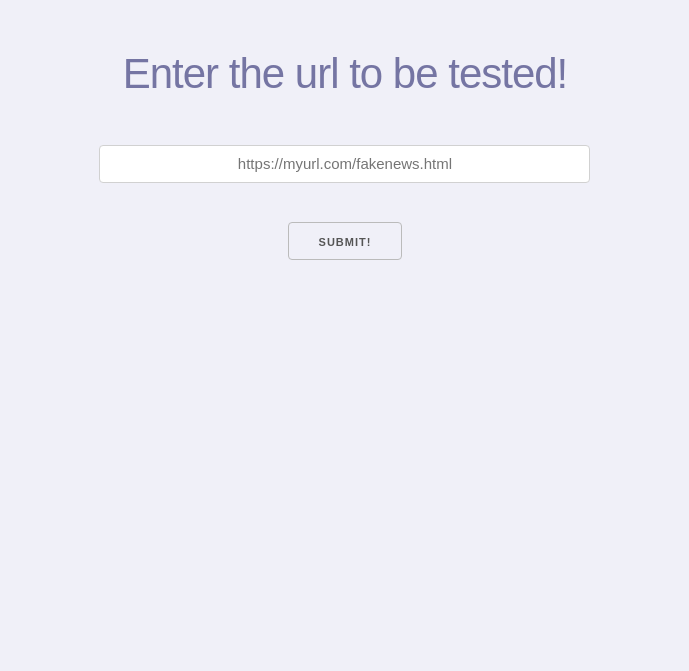
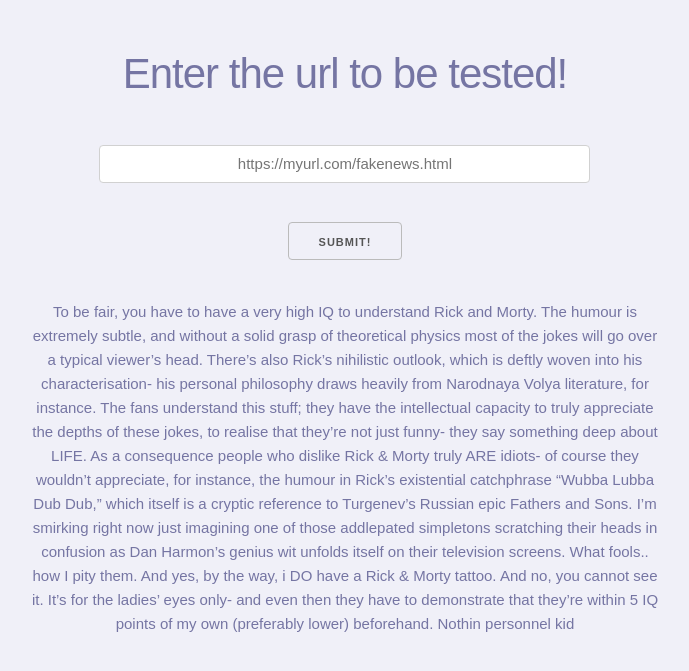
Before and after one commit to himmelmaus/fakeNewsDetector, a Flask app: page / in a window 1280 px wide. Shown: the top 671 px of the page, without its empty margins (295-984 px from the left). Run offline with Flask 2, Linux system fonts and the light colour scheme.

Commit message:
commiting before attempting to add flask

```diff
--- a/app/static/main.css
+++ b/app/static/main.css
@@ -21,6 +21,10 @@
 .button{
     width:30%;
     margin-left:40%;
+    text-align: center;
+}
+.button:hover{
+    background-color: #FFF;
 }
 .six.columns{
     height: 300px;
--- a/app/templates/index.html
+++ b/app/templates/index.html
@@ -13,7 +13,11 @@
                       <input type="text" placeholder="https://myurl.com/fakenews.html" name="input" id = "text" align = "center" size="50" text-align = "center"><br><br>
                       <input type="button" value="Submit!" id = "button" >
                   </form>
+                  <p>To be fair, you have to have a very high IQ to understand Rick and Morty. The humour is extremely subtle, and without a solid grasp of theoretical physics most of the jokes will go over a typical viewer’s head. There’s also Rick’s nihilistic outlook, which is deftly woven into his characterisation- his personal philosophy draws heavily from Narodnaya Volya literature, for instance. The fans understand this stuff; they have the intellectual capacity to truly appreciate the depths of these jokes, to realise that they’re not just funny- they say something deep about LIFE. As a consequence people who dislike Rick & Morty truly ARE idiots- of course they wouldn’t appreciate, for instance, the humour in Rick’s existential catchphrase “Wubba Lubba Dub Dub,” which itself is a cryptic reference to Turgenev’s Russian epic Fathers and Sons. I’m smirking right now just imagining one of those addlepated simpletons scratching their heads in confusion as Dan Harmon’s genius wit unfolds itself on their television screens. What fools.. how I pity them.
+
+                        And yes, by the way, i DO have a Rick & Morty tattoo. And no, you cannot see it. It’s for the ladies’ eyes only- and even then they have to demonstrate that they’re within 5 IQ points of my own (preferably lower) beforehand. Nothin personnel kid </p>
               </div>
+
             </div>
         </div>
 </body>
```
